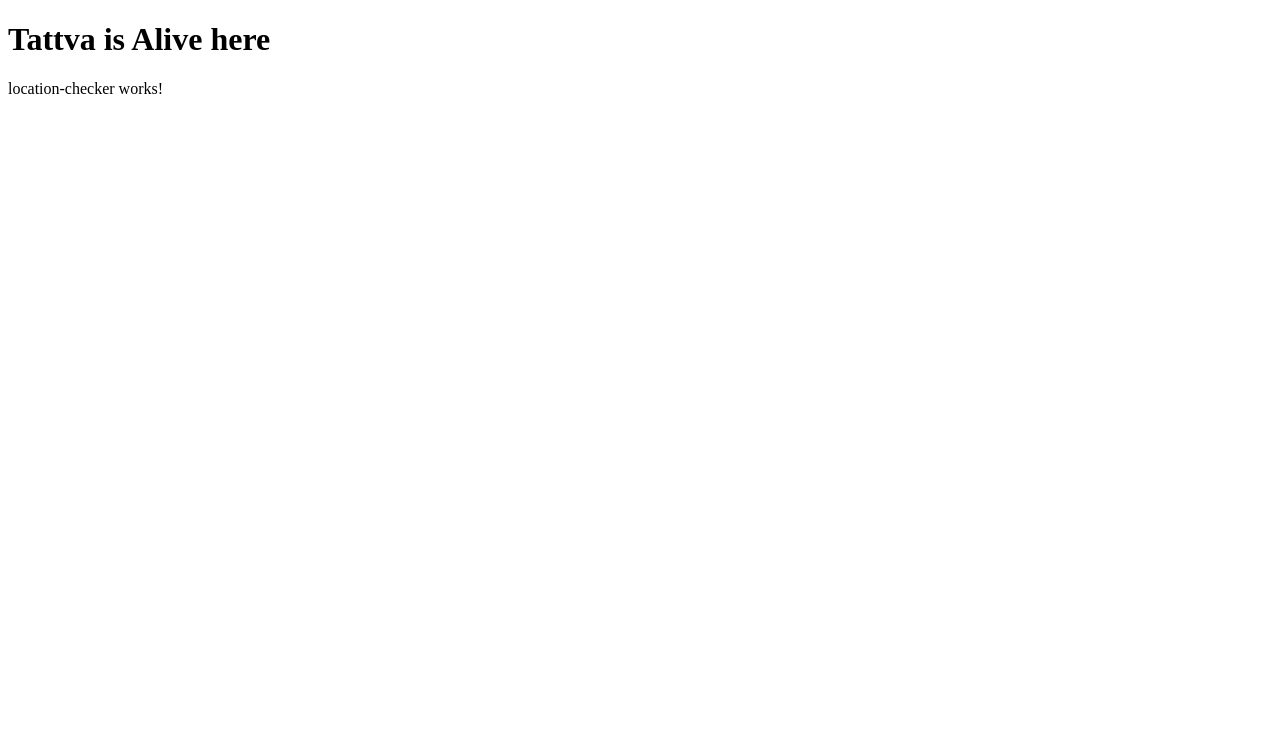
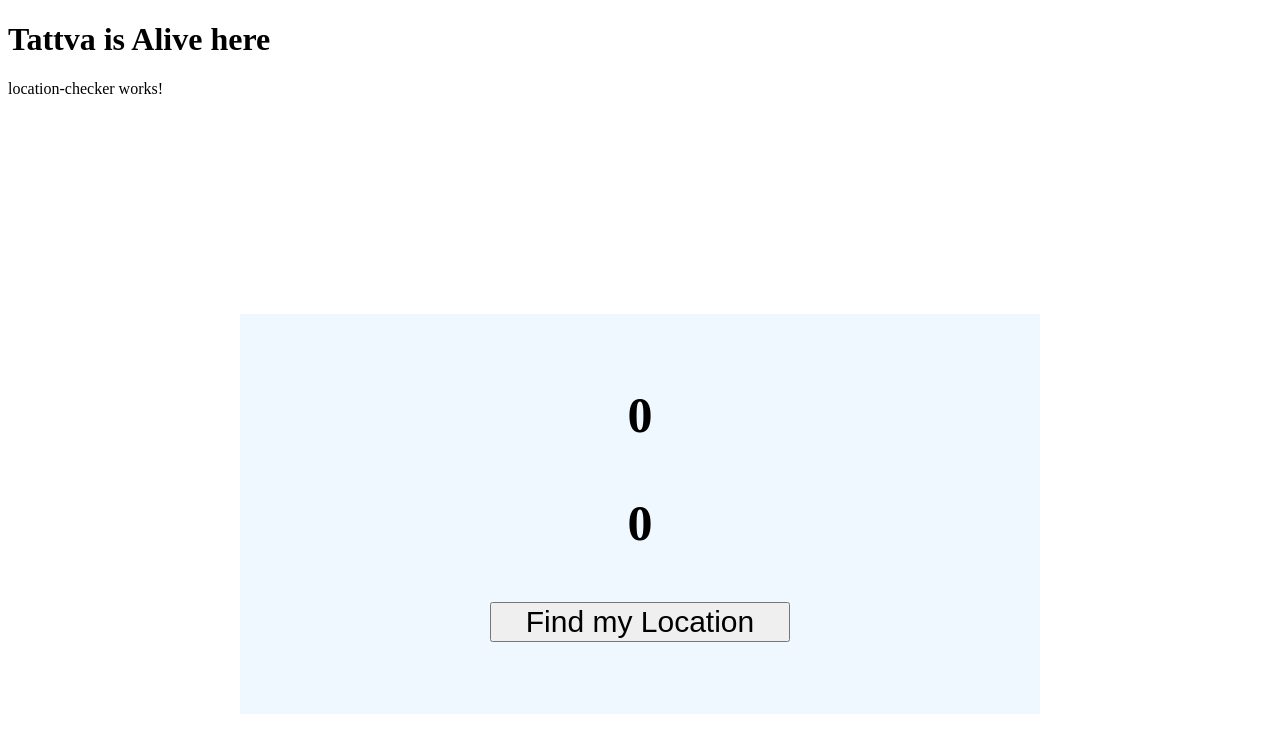
Before and after one commit to Vaishali-962/Tattva, an Angular app: page / in a window 1280 px wide. Shown: the top 752 px of the page. Built offline with nearby package versions, Linux system fonts and the light colour scheme.

Commit message:
added longitude, latitude properties and detectLocation() method in location-checker component, and using databinding present the data on HTML and button to trigger the event

```diff
--- a/src/app/location-checker/location-checker.component.css
+++ b/src/app/location-checker/location-checker.component.css
@@ -0,0 +1,32 @@
+.outerContainer{
+display:flex;
+  flex-direction: column;
+  justify-content:center;
+  align-items:center;
+  min-height:100vh;
+}
+
+.container{
+  display:flex;
+  flex-direction: column;
+  align-items: center;
+  justify-content: center;
+  background-color: #f0f8ff;
+  width: 800px;
+  height: 400px;
+}
+.lat,
+.long,
+.submit-button{
+  margin-bottom:50px;
+}
+.lat,
+.long{
+  font-size:50px;
+}
+
+.submit-button{
+  width:10em;
+  height:auto;
+  font-size: 30px;
+}
--- a/src/app/location-checker/location-checker.component.html
+++ b/src/app/location-checker/location-checker.component.html
@@ -1 +1,10 @@
 <p>location-checker works!</p>
+<div class="outerContainer">
+<div class="container">
+  <div class="display">
+    <p class="long"><strong>{{long}}</strong></p>
+    <p class="lat"><strong>{{lat}}</strong></p>
+  </div>
+  <button type="submit" class="submit-button" (click)="detectLocation()">Find my Location</button>
+</div>
+</div>
--- a/src/app/location-checker/location-checker.component.ts
+++ b/src/app/location-checker/location-checker.component.ts
@@ -8,5 +8,10 @@
   styleUrl: './location-checker.component.css'
 })
 export class LocationCheckerComponent {
+  long : number = 0;
+  lat : number = 0;
 
+  detectLocation(){
+    console.log("Button is clicked!");
+  }
 }
```
